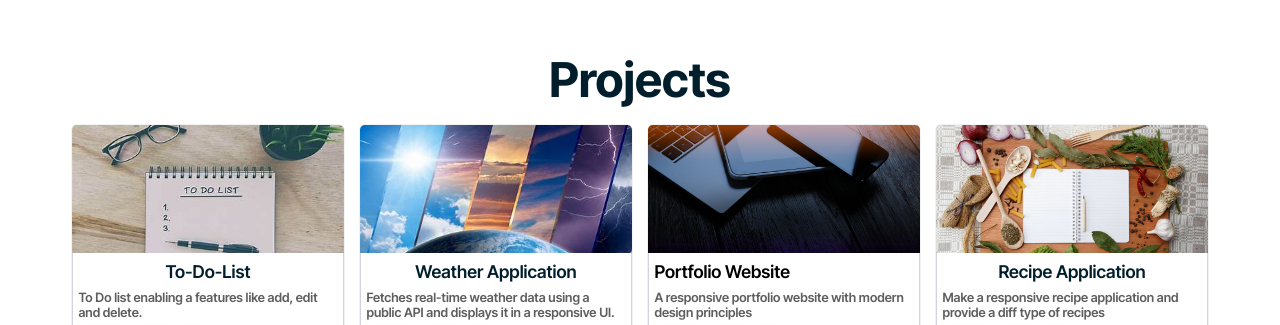
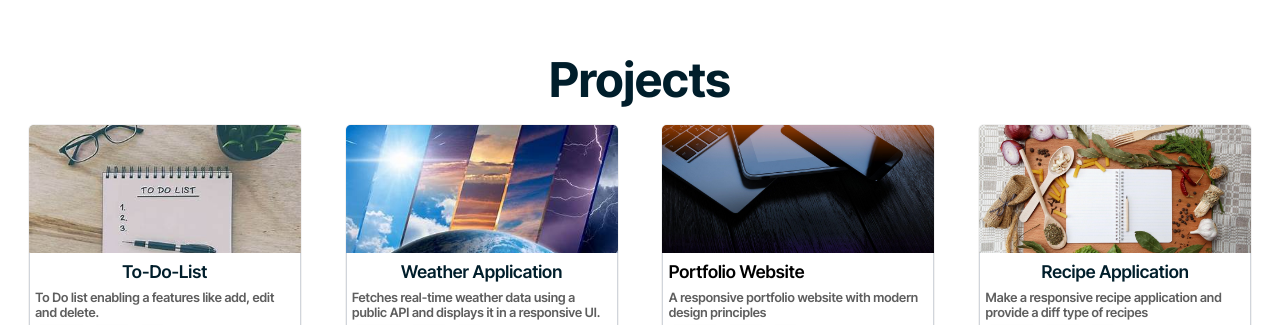
Before and after one commit to Arfat-err/Portfolio, a plain HTML site: page index.html in a window 1280 px wide. Shown: the part 2430-2755 px from the top of the page. Drawn offline with nearby package versions, Linux system fonts and the light colour scheme.

Commit message:
commited all

```diff
--- a/style.css
+++ b/style.css
@@ -487,8 +487,8 @@ section {
 .projects__container {
     display: grid;
     grid-template-columns: repeat(4,1fr);
-    justify-content: space-between;
-    gap: 1rem 1rem;
+    /* justify-content: space-between; */
+    gap: 1.2rem 2.8rem;
 }
 
 .projects__container .project-card {
```
